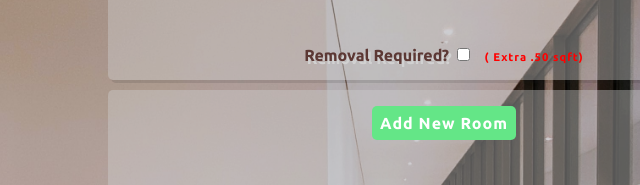
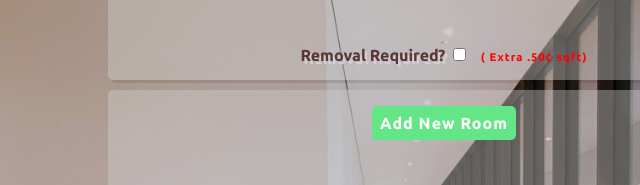
Before and after one commit to AnthonyJRay/materials-calculator, a website: page index.html in a window 1280 px wide. Shown: the part 207-392 px from the top of the page, 196-836 px from the left. Drawn offline with Linux system fonts and the light colour scheme.

Commit message:
Styling Tweaks

```diff
--- a/index.html
+++ b/index.html
@@ -30,7 +30,7 @@
             <div class="demo-checkbox">
                 <label for="check-demo" class="demo-label"> Removal Required?</label>
                 <input type="checkbox" id="check-demo" name="demo-required" value=".50">
-                <span class="required">( Extra .50 sqft)</span>
+                <span class="required">( Extra .50&#162; sqft)</span>
             </div>
         </div>
         <div class="box-sizing-active">
```
